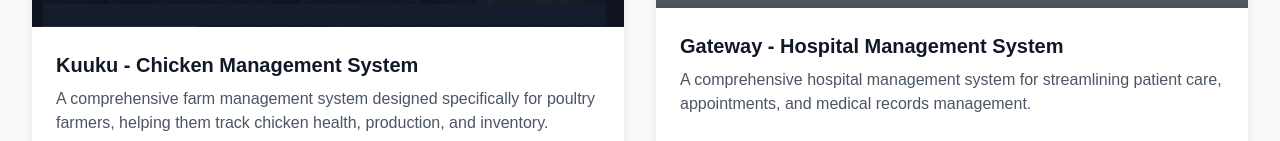
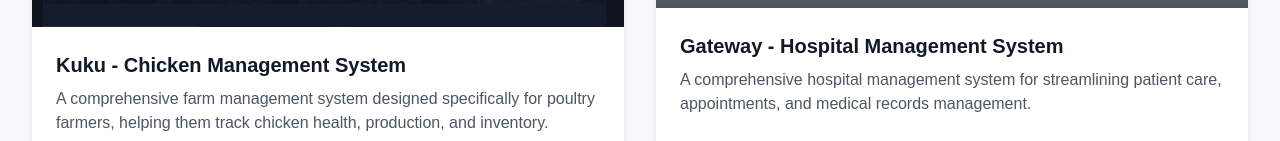
Before and after one commit to meshackkiplimo/kimaiyo, a Nuxt app in the folder me/: page /projects in a window 1280 px wide. Shown: the part 597-738 px from the top of the page. Built offline with nearby package versions, Linux system fonts and the light colour scheme.

Commit message:
fix: correct project title and update demo URL for Kuku project; add package-lock.json

```diff
--- a/me/pages/projects.vue
+++ b/me/pages/projects.vue
@@ -138,11 +138,11 @@ const selectedTags = ref<string[]>([])
 
 const projects: Project[] = [
   {
-    title: 'Kuuku - Chicken Management System',
+    title: 'Kuku - Chicken Management System',
     description: 'A comprehensive farm management system designed specifically for poultry farmers, helping them track chicken health, production, and inventory.',
     image: '/img/kuuku.JPG',
     technologies: ['Vue.js', 'Node.js', 'MongoDB', 'Farm Management'],
-    demoUrl: 'https://fanya-theta.vercel.app/',
+    demoUrl: 'https://kuku-f.vercel.app/',
     featured: true
   },
   {
```
Also changed, not shown: 1 other file (tests, documents, lock files or other folders).
